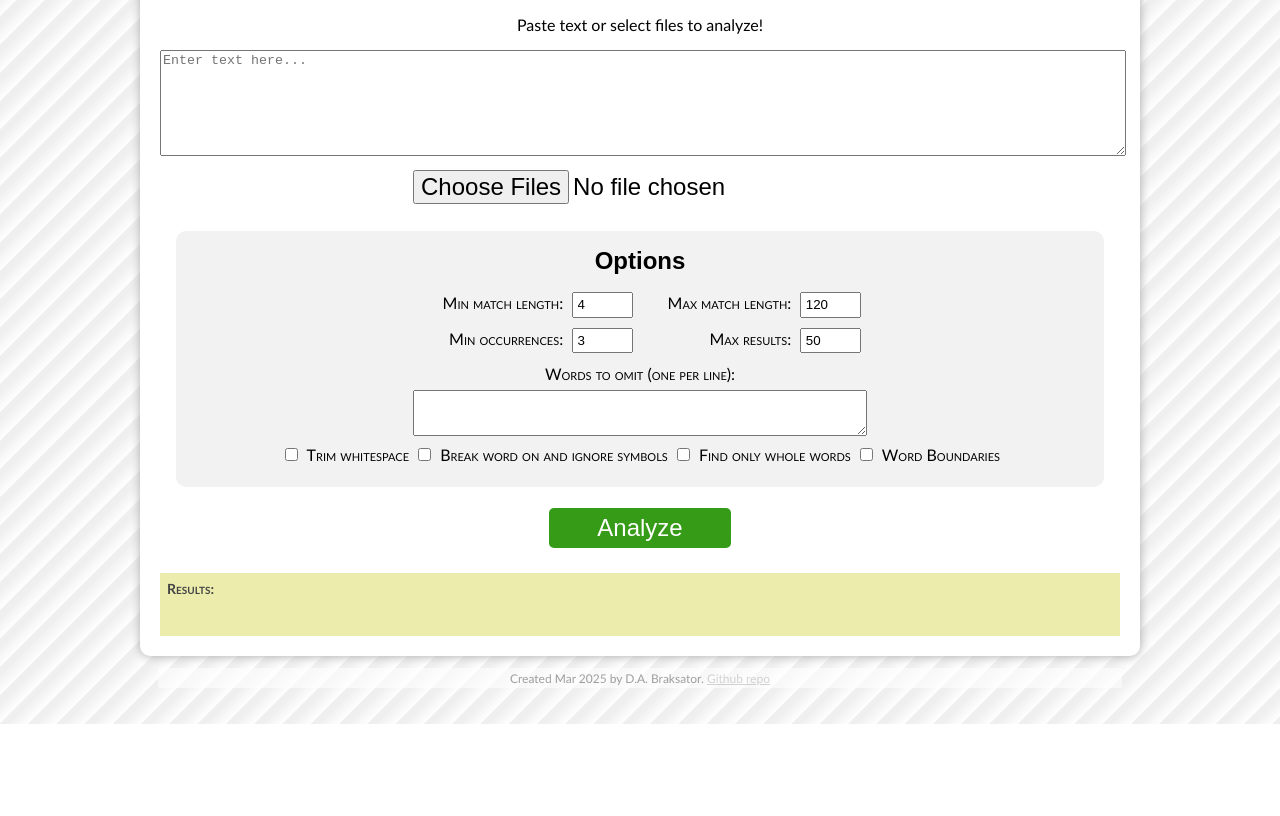
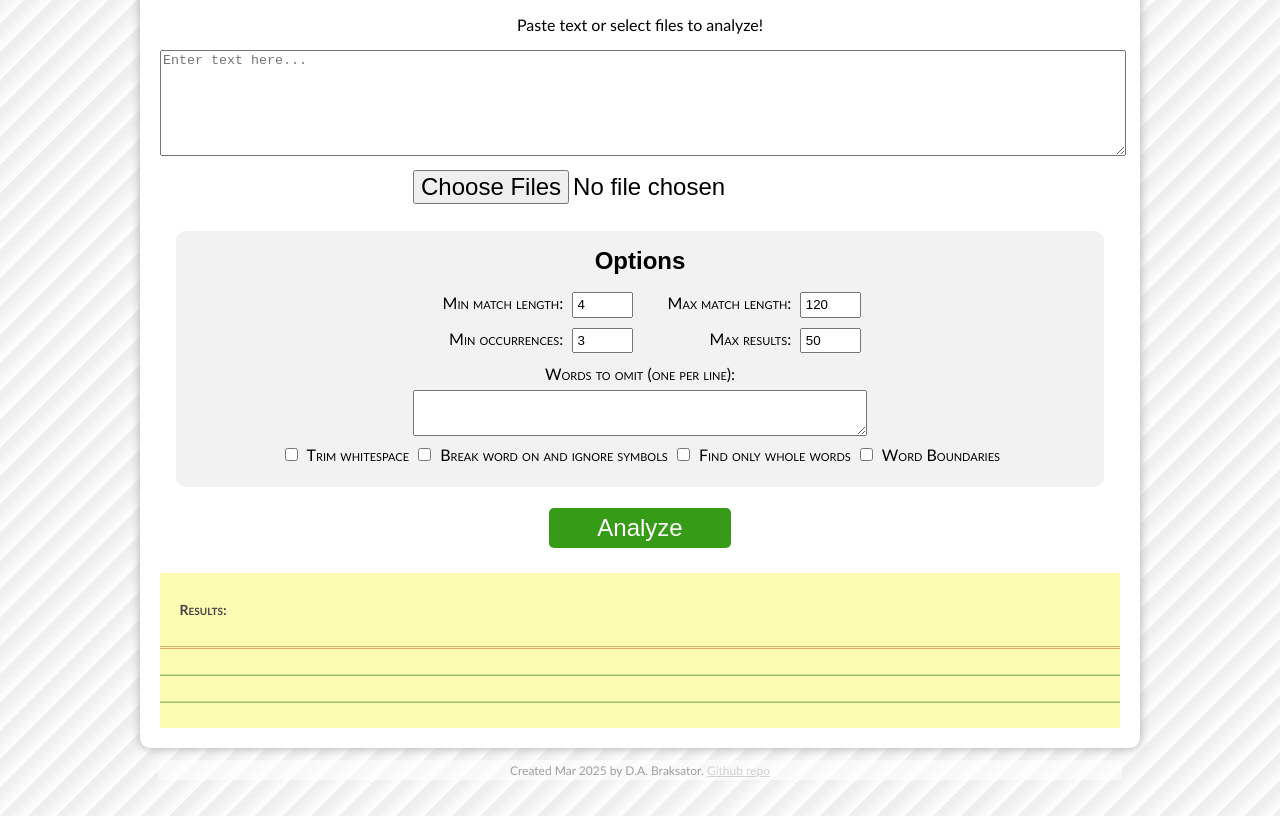
Before and after one commit to braksator/braksator.github.io, a website with bundled scripts: page lrs/index.html in a window 1280 px wide. Shown: the part 174-990 px from the top of the page. Before the commit the page ends 898 px from the top, so only its background shows below. Built offline with nearby package versions, Linux system fonts and the light colour scheme; a web font is replaced by a local one.

Commit message:
LRS update

```diff
--- a/lrs/index.html
+++ b/lrs/index.html
@@ -53,8 +53,8 @@
     input[type=number] { width: 50px; }
     label { font-variant: small-caps; line-height: 2em; }
     .hr { width: 25%; display: inline-block; text-align: right; }
-    .results { text-align: left; padding: 1em; background: #ececad; white-space: pre-wrap; }
-    h3 { font-size: 14px; text-align: left; background: #ececad; position: relative; font-variant: small-caps; margin: 20px 0 0 0; padding: .5em; user-select: none; color: #444; }
+    .results { text-align: left; padding: 27px 1em 52px 1em; white-space: pre-wrap; line-height: 27px; background: repeating-linear-gradient(#fbfbb2, #fbfbb2 25px, #9abd6e 26px, #9abd6e 27px);}
+    h3 { font-size: 14px; text-align: left; background: #fbfbb2; position: relative; font-variant: small-caps; margin: 20px 0 0 0; padding: 2em 1.4em; user-select: none; color: #444; border-bottom: 3px double #d9ac68; }
     footer { margin-top: 20px; font-size: 12px; color: #666; background: #fff; max-width: 960px; padding: .2em; margin: 1em auto; border-radius: 3px; opacity: .6 }
     .opts { background-color: #f2f2f2; padding: 1em; margin: 1em; border-radius: 10px }
     a { color: #bbb; }
```
